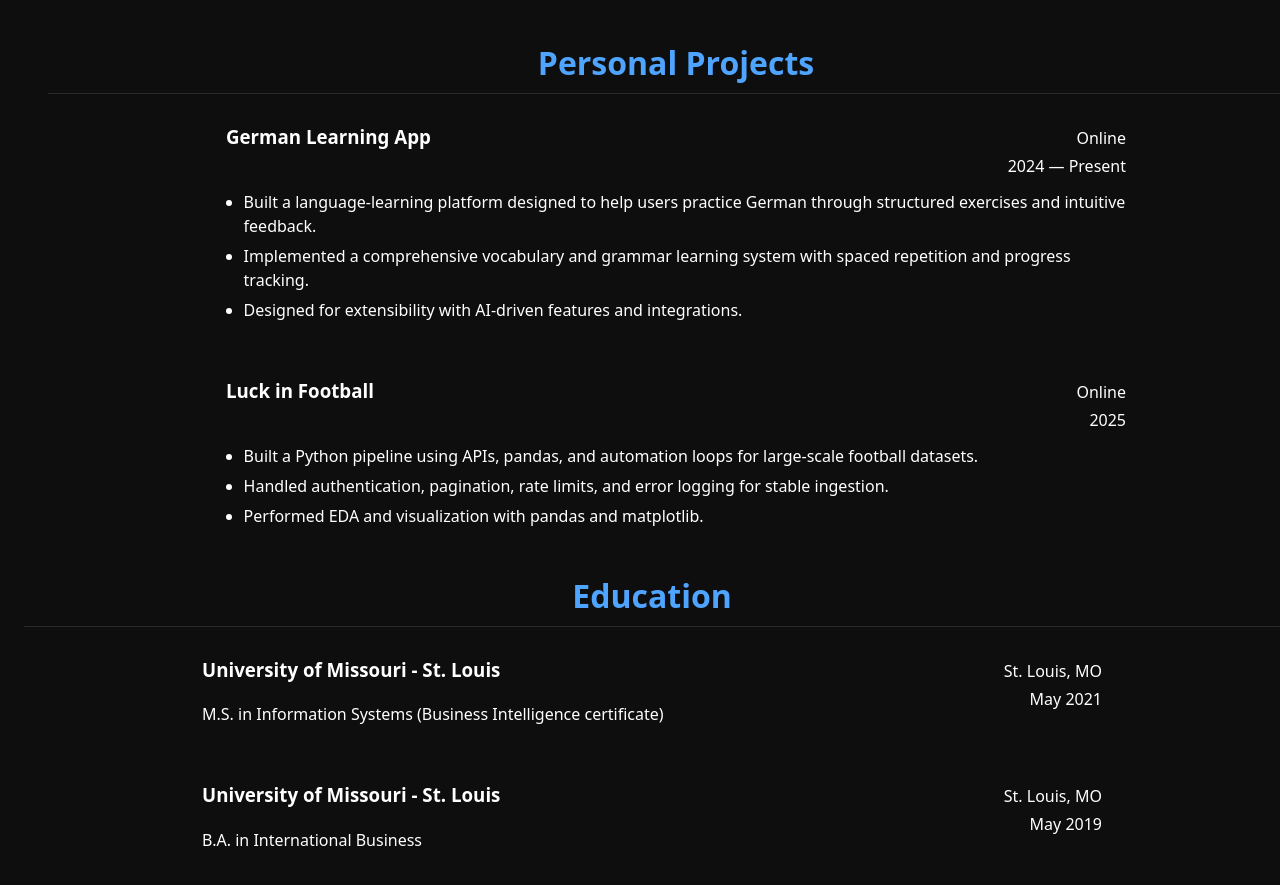
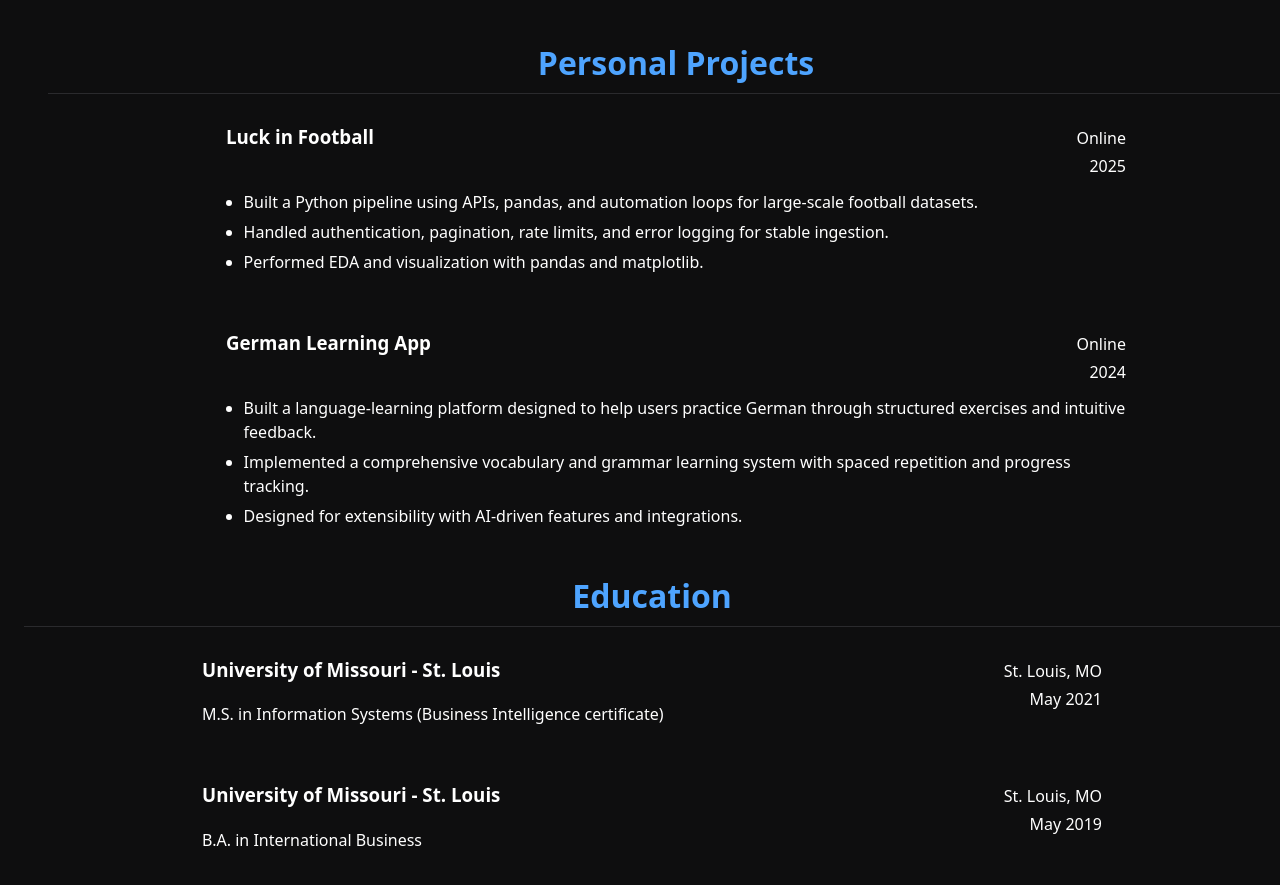
Before and after one commit to oscarg10/cloud-resume-challenge, a React (Vite) app in the folder frontend/: page /resume in a window 1280 px wide. Shown: the part 1040-1925 px from the top of the page. Built offline with nearby package versions, Linux system fonts and the light colour scheme.

Commit message:
updated resume data and also frontend README.md file

```diff
--- a/frontend/src/data/resumeData.js
+++ b/frontend/src/data/resumeData.js
@@ -48,17 +48,6 @@ const resumeData = {
       projects: [
         {
           id: 4,
-          title: "German Learning App",
-          location: "Online",
-          duration: "2024 — Present",
-          details: [
-            "Built a language-learning platform designed to help users practice German through structured exercises and intuitive feedback.",
-            "Implemented a comprehensive vocabulary and grammar learning system with spaced repetition and progress tracking.",
-            "Designed for extensibility with AI-driven features and integrations."
-          ]
-        },
-        {
-          id: 5,
           title: "Luck in Football",
           location: "Online",
           duration: "2025",
@@ -66,6 +55,17 @@ const resumeData = {
             "Built a Python pipeline using APIs, pandas, and automation loops for large-scale football datasets.",
             "Handled authentication, pagination, rate limits, and error logging for stable ingestion.",
             "Performed EDA and visualization with pandas and matplotlib."
+          ]
+        },
+        {
+          id: 5,
+          title: "German Learning App",
+          location: "Online",
+          duration: "2024",
+          details: [
+            "Built a language-learning platform designed to help users practice German through structured exercises and intuitive feedback.",
+            "Implemented a comprehensive vocabulary and grammar learning system with spaced repetition and progress tracking.",
+            "Designed for extensibility with AI-driven features and integrations."
           ]
         }
       ],
```
Also changed, not shown: 1 other file (tests, documents, lock files or other folders).
